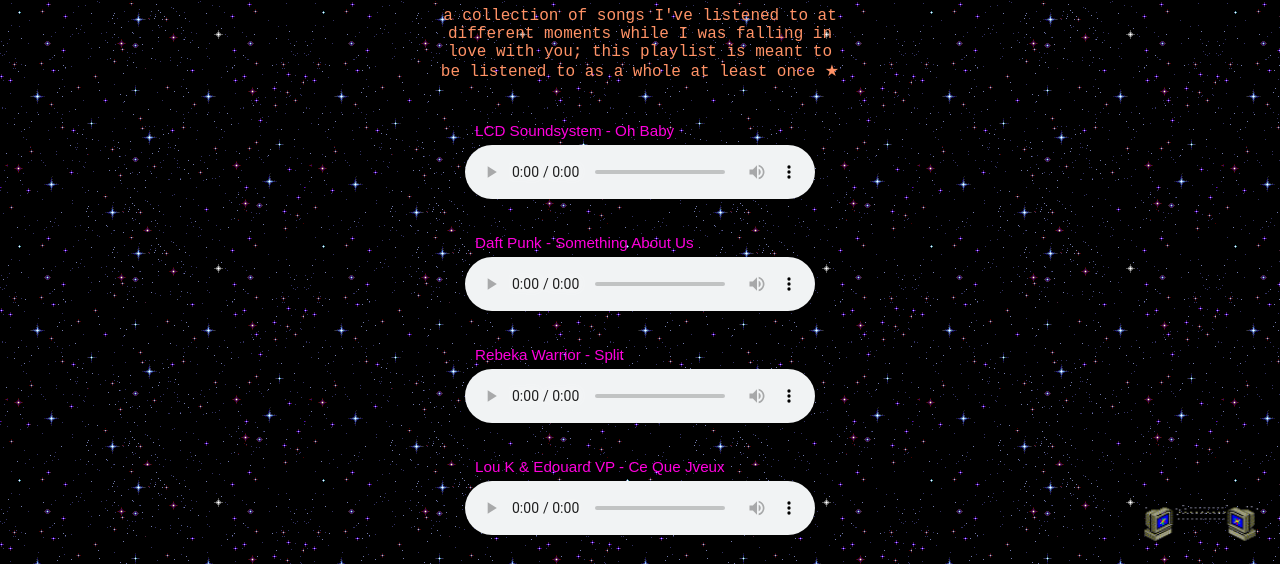
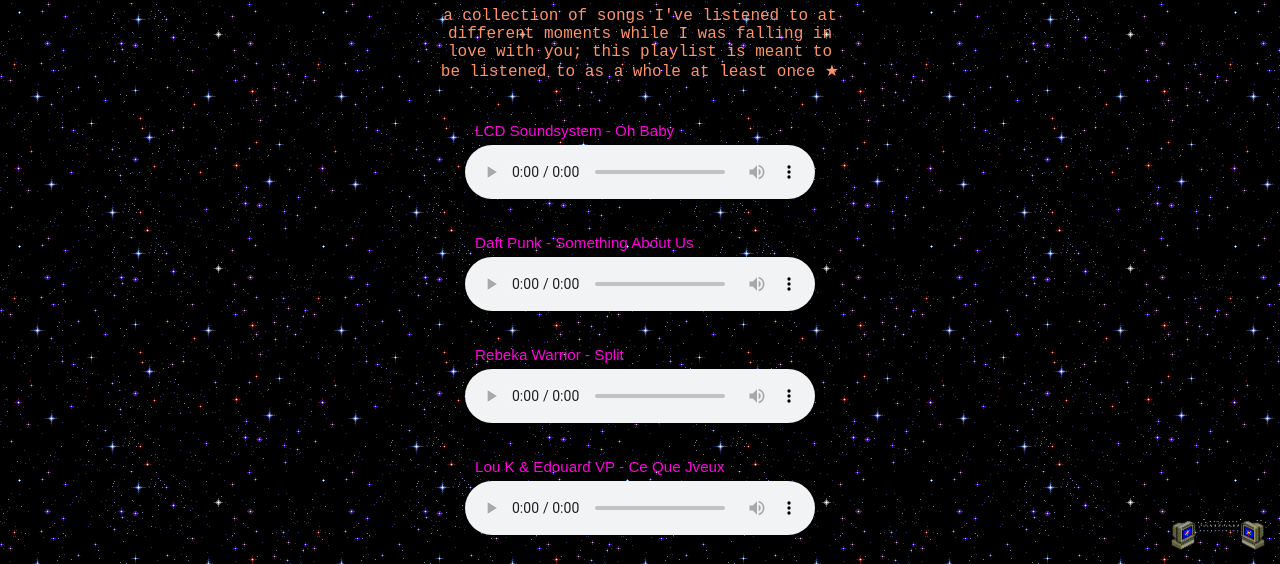
Before and after one commit to vulvette/misias-mixtape, a plain HTML site: page index.html in a window 1280 px wide. Shown: the part 236-800 px from the top of the page. Drawn offline with Linux system fonts and the light colour scheme.

Commit message:
Add files via upload
final?

```diff
--- a/index.html
+++ b/index.html
@@ -90,16 +90,21 @@
 
 .gif-anchor {
   position: fixed;
-  inset: 0;
+  bottom: 0;
+  right: 0;
+
+  width: 1px;
+  height: 1px;
+
   pointer-events: none;
   z-index: 999;
 }
 
 .bottom-right-gif {
   position: absolute;
-  bottom: 20px;
-  right: 20px;
-  width: 120px;
+  bottom: 12px;
+  right: 12px;
+  width: 100px;
   height: auto;
 }
 
@@ -124,6 +129,11 @@
     width: 80px;
   }
 }
+
+* {
+  box-sizing: border-box;
+}
+
 </style>
 </head>
 <body>
```
